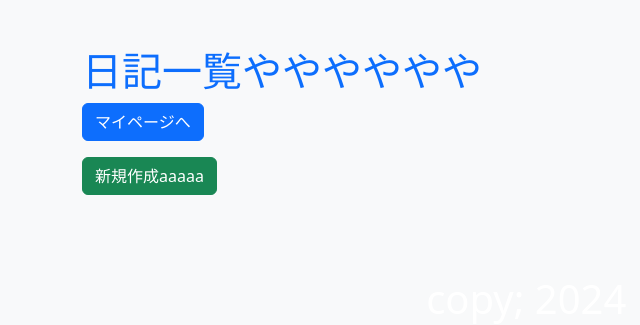
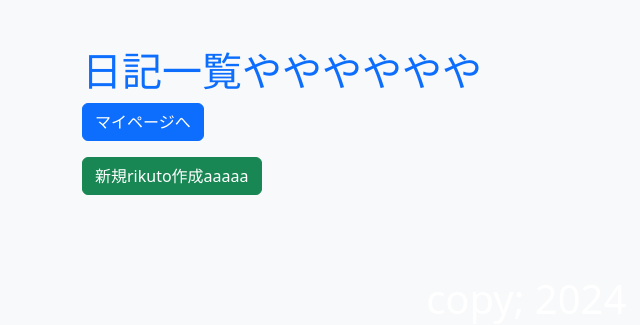
Before and after one commit to kai193/EC, a PHP site: page / in a window 1280 px wide. Shown: the part 87-412 px from the top of the page, without its empty margins (0-640 px from the left). Run offline with PHP 8.4, Linux system fonts and the light colour scheme; data that the repository does not hold is empty.

Commit message:
かえたよ

```diff
--- a/index.php
+++ b/index.php
@@ -14,7 +14,7 @@ $diaries = $diaryData->getAll();
                 <a href="./my-page.php" class="btn btn-primary">マイページへ</a>
             </div>
             <div class="mb-3">
-                <a href="./post.php" class="btn btn-success">新規作成aaaaa</a>
+                <a href="./post.php" class="btn btn-success">新規rikuto作成aaaaa</a>
             </div>
             <ul class="list-group">
                 <?php foreach ($diaries as $diary): ?>
```
